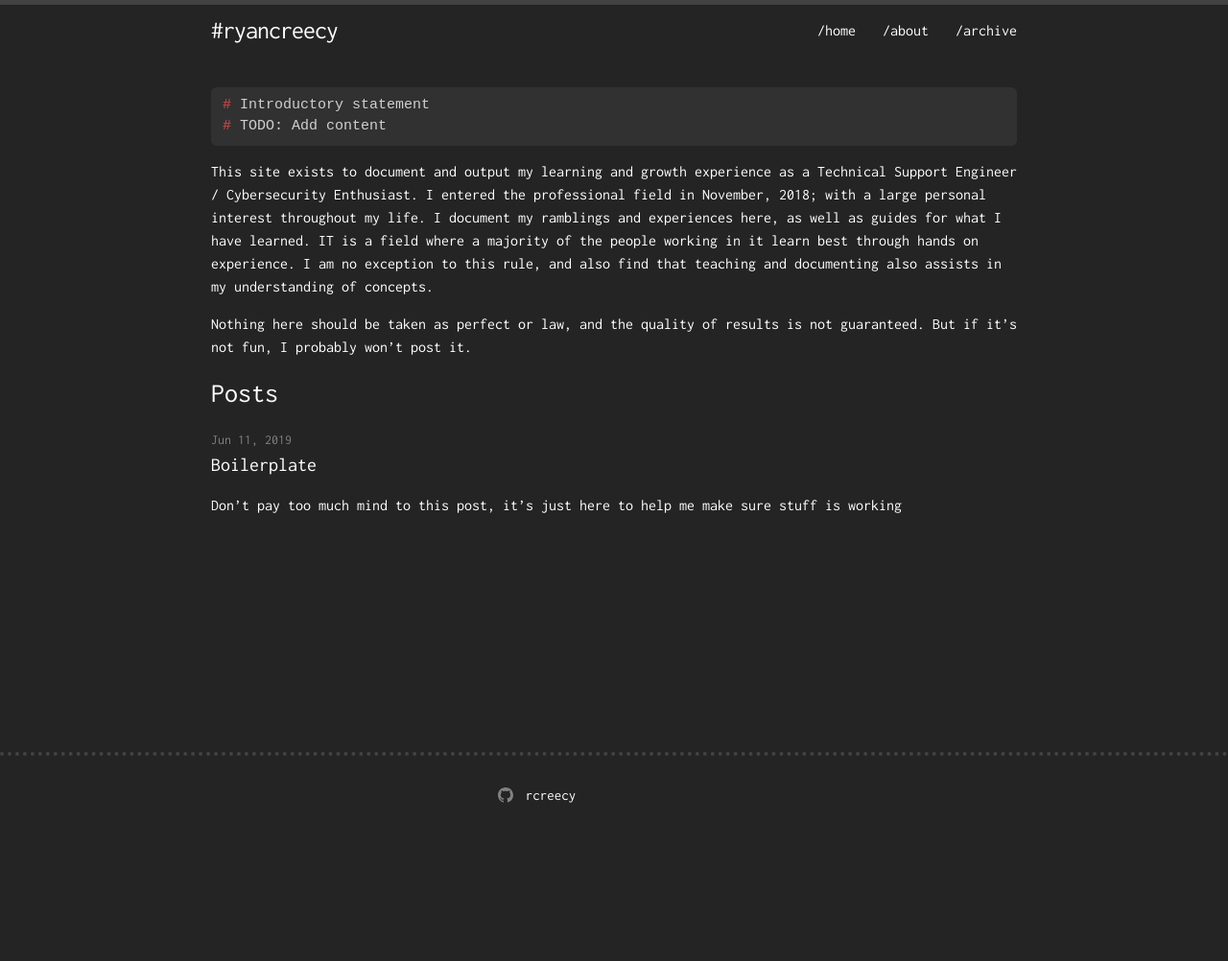
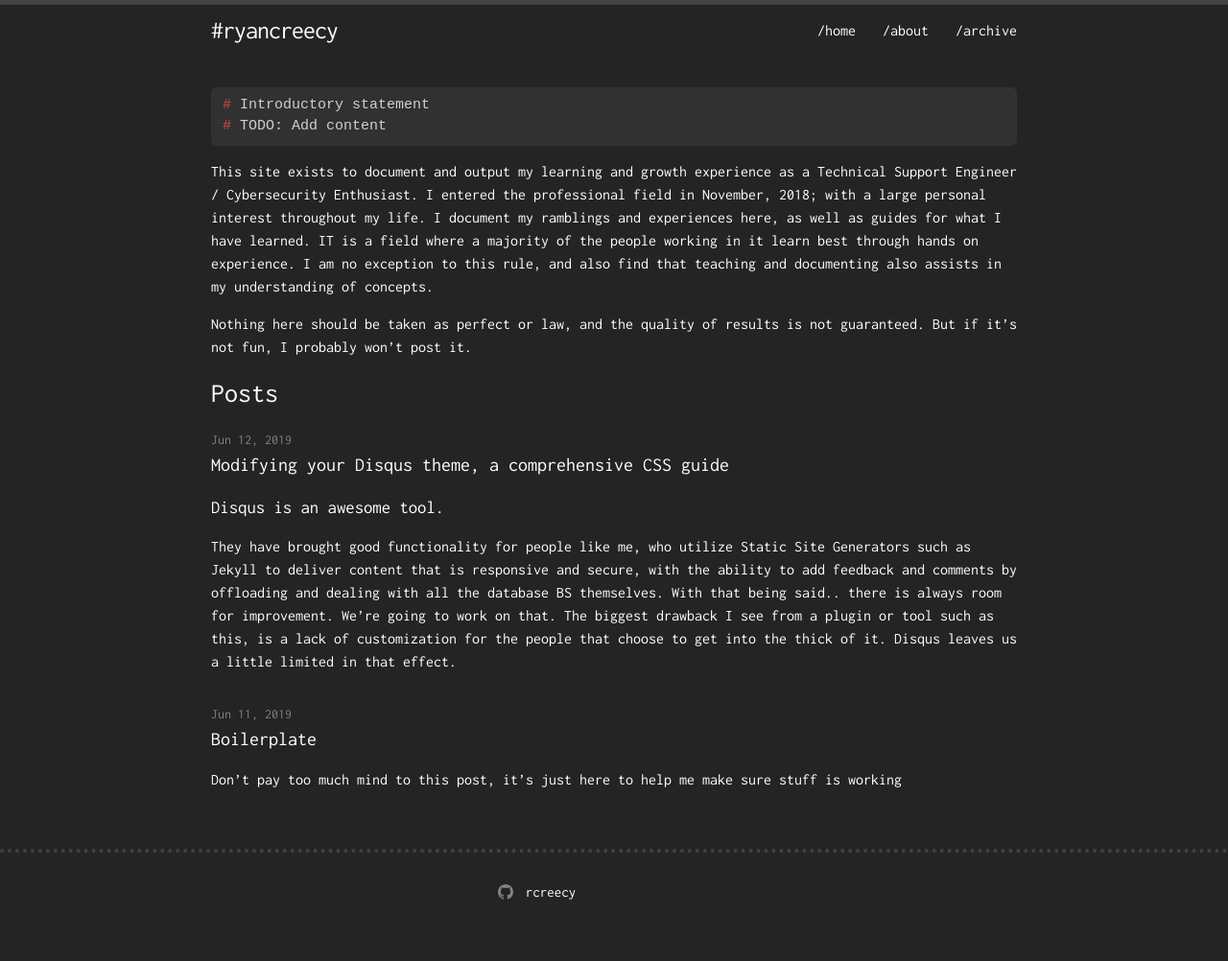
Before and after one commit to rcreecy/ryancreecy, a Jekyll site: the page built from index.md, in a window 1280 px wide. Shown: the whole page at 96% size. Built offline with Jekyll 4.4.1, drawn with Linux system fonts in a browser that asks for light colours; before the commit the page ends 900 px from its top, so only the background shows below that; part of the change alters nothing that is shown.

Commit message:
updating article

````diff
--- /dev/null
+++ b/_posts/2019-06-11-modifying-disqus.markdown
@@ -0,0 +1,80 @@
+---
+layout: post
+title:  "Modifying your Disqus theme, a comprehensive CSS guide"
+date:   2019-06-11 21:49:36 -0500
+tags: web-dev tutorial
+---
+### Disqus is an awesome tool.
+They have brought good functionality for people like me, who utilize Static Site Generators such as Jekyll to deliver content that is responsive and secure, with the ability to add feedback and comments by offloading and dealing with all the database BS themselves. With that being said.. there is always room for improvement. We're going to work on that. The biggest drawback I see from a plugin or tool such as this, is a lack of customization for the people that choose to get into the thick of it. Disqus leaves us a little limited in that effect.
+<!--more-->
+We're going to review the styles they use, and see if we can't override it and make some changes.
+
+First, let's go over some pre-reqs. Disqus has a few [rules](https://help.disqus.com/installation/disqus-appearance-tweaks) when it comes to changing their appearance. Understandably so, it's a free plugin, and they have to make their money somehow. Thusly, the rules mostly apply to their brand visibility. We won't be touching that, and I encourage you not too either.
+
+Per their website..
+
+#### Elements that can't be edited or removed
+* Social login buttons (Facebook, Twitter, Google, Disqus)
+* Community tab (your site name at the top of the embed)
+* Font size
+* Voting, sharing, and favorite star buttons
+* "Add Disqus to your site" text
+* "# Comments" text above the embed (For home page comment counts, see Adding comment count links to your home page)
+* "Join the Discussion" text
+
+#### With that out of the way, let's take a look at what we *CAN* change.
+This is our Disqus theme, set to "dark" from their site's config.
+
+[Image needs to go here]
+
+The first step is cracking open the inspector tool on your compiled and served website. Simply analyzing the `<head>` tag should point you straight to the CSS they utilize. This is crucial in determining where we need to place our CSS to override in the head tag, as well as having it available to compare and contrast with where the changes need to go.
+
+CSS Specificity is the thing to keep in mind here. [w3schools](https://www.w3schools.com/css/css_specificity.asp) has a good, straightforward write-up of how this works. Essentially, if you can target a more accurate tag or component than an applied style, it will take precedence.
+
+For example, the following CSS selector applied to the body would change the background color of the page to blue.
+```css
+body {
+    background-color: blue;
+}
+```
+However, if we apply a further styling to a `class` within that body, that class will have a background color of red.
+```css
+body {
+    background-color: blue;
+}
+.more-specific-body {
+    background-color: red;
+}
+```
+That's the pretty high level explanation of it, but the heirarchy goes, from highest specificity to lowest, Inline Styles (applied at the TAG element within your HTML) -> ID's (# selectors), Classes (. selectors), and finally elements (core html tags such as body).
+
+The goal here is to utilize specificity when we can, and if worst comes to worst (and I mean, bad practice all your friends will make fun of you for), we can always resort to the `!important` tag to really tell the browser what we want.
+
+By now, you should have found your disqus CSS style sheet using the inspector tool. You can crack this open by alt-clicking the link from inspector. Copy and paste that into your editor (VScode is what I use).
+But wait! You probably don't want to read that mess. Min-css is designed to help speed up load times, but at the high cost of readability.
+
+[The internet has a tool for that.](https://unminify.com/)
+
+With that out of the way, let's start to inspect some of the elements related to our in-place Disqus comments.
+Firefox's inspector tool is handy for this, because it will outline the grid of the elements you are hovering over within the source code for the site.
+
+The first think I want to try to do is get rid of the rounded corners, so let's find the class controls that.
+Using the inspector tool, we can see that the whole input box is surrounded by a `<DIV>` with the class `.textarea-wrapper`, so thats a good place to look.
+```css
+.textarea-wrapper {
+    background: #fff;
+    border: 2px solid #dbdfe4;
+    position: relative;
+    border-radius: 4px;
+    margin: 0 0 0 48px;
+}
+```
+And sure enough, we have a `border-radius` attribute at the ready.
+In our own style sheet then, all we need to do is define the same class, with the modifications we would like to make. In this case, I want a more simplistic approach.
+```css
+.textarea-wrapper {
+    border-radius: 0px;
+    border: 1px solid white;
+}
+```
+Now, we can already see that we've made a direct impact on the appearance of the field.
--- a/_sass/style/_layout.scss
+++ b/_sass/style/_layout.scss
@@ -294,3 +294,8 @@ img.headshot {
   background-color: #b8b8b8;
   color: black;
 }
+
+.textarea-wrapper {
+  border-radius: 0px;
+  border: 1px solid white;
+}
````
